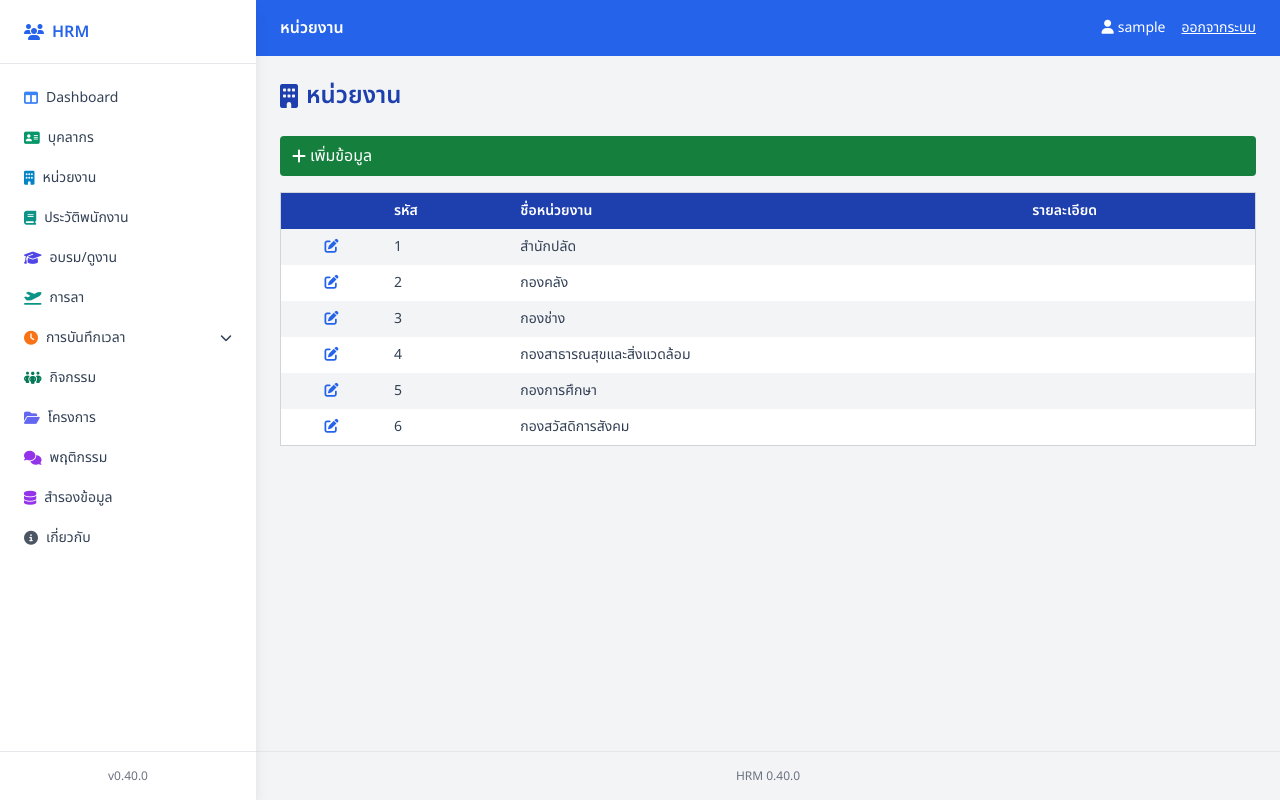
After one commit to theeraphol/hrm, a Flask app: page /hrm/departments in a window 1280 px wide. The commit adds this page. Run offline with Flask 2, Linux system fonts and the light colour scheme; the visitor is signed in with stand-in values (Sample User, id 1); data comes from the database, SQL or seed files in the repository; both versions use the stored data as it was after the commit; some libraries are stand-ins or nearby versions.

Commit message:
add departments table and module

```diff
--- a/config.py
+++ b/config.py
@@ -3,7 +3,7 @@ import os
 class Config:
     """การตั้งค่าสำหรับแอปพลิเคชัน"""
 
-    VERSION = "0.39.0"
+    VERSION = "0.40.0"
 
     # รหัสสถานะการมาทำงาน
     WORK_STATUS = {
--- a/routes/__init__.py
+++ b/routes/__init__.py
@@ -5,5 +5,5 @@ bp = Blueprint('hrm', __name__, url_prefix='/hrm')
 # utility functions and oauth will be set up in app.py and imported here
 
 def register_routes():
-    from . import dashboard, auth, attendance, staff, history, activities, trainings, leaves, behaviors, projects, backup, about
+    from . import dashboard, auth, attendance, staff, history, activities, trainings, leaves, behaviors, projects, backup, about, departments
     # modules register their routes with bp when imported
--- a/routes/attendance.py
+++ b/routes/attendance.py
@@ -15,8 +15,8 @@ def attendance():
     conn = get_connection()
     try:
         with conn.cursor() as cur:
-            cur.execute('SELECT DISTINCT department FROM staff ORDER BY department')
-            departments = [row['department'] or '' for row in cur.fetchall()]
+            cur.execute('SELECT dept_name FROM departments ORDER BY dept_code')
+            departments = [row['dept_name'] for row in cur.fetchall()]
 
             cur.execute('SELECT id, full_name, department FROM staff ORDER BY department, full_name')
             rows = cur.fetchall()
--- /dev/null
+++ b/routes/departments.py
@@ -0,0 +1,54 @@
+from flask import render_template, request, redirect, url_for
+from . import bp
+from .utils import get_connection, sso_authenticated
+
+@bp.route('/departments', methods=['GET', 'POST'])
+def departments():
+    if not sso_authenticated():
+        return redirect(url_for('hrm.login'))
+
+    message = ''
+    edit_record = None
+    open_modal = False
+    conn = get_connection()
+    try:
+        if request.method == 'POST':
+            form = request.form
+            with conn.cursor() as cur:
+                if form.get('orig_code'):
+                    cur.execute(
+                        'UPDATE departments SET dept_name=%s, description=%s WHERE dept_code=%s',
+                        (form.get('dept_name'), form.get('description'), form.get('orig_code'))
+                    )
+                    message = 'แก้ไขข้อมูลเรียบร้อยแล้ว'
+                else:
+                    cur.execute(
+                        'INSERT INTO departments (dept_code, dept_name, description) VALUES (%s,%s,%s)',
+                        (form.get('dept_code'), form.get('dept_name'), form.get('description'))
+                    )
+                    message = 'เพิ่มข้อมูลเรียบร้อยแล้ว'
+                conn.commit()
+
+        edit_code = request.args.get('edit_code')
+        if edit_code:
+            with conn.cursor() as cur:
+                cur.execute('SELECT * FROM departments WHERE dept_code=%s', (edit_code,))
+                edit_record = cur.fetchone()
+            open_modal = True
+        elif request.args.get('add'):
+            open_modal = True
+
+        with conn.cursor() as cur:
+            cur.execute('SELECT * FROM departments ORDER BY dept_code')
+            rows = cur.fetchall()
+    finally:
+        conn.close()
+
+    return render_template(
+        'departments/index.html',
+        departments=rows,
+        edit_record=edit_record,
+        open_modal=open_modal,
+        message=message,
+        title='หน่วยงาน'
+    )
--- a/routes/history.py
+++ b/routes/history.py
@@ -10,6 +10,7 @@ def history():
     message = ''
     edit_record = None
     open_modal = False
+    departments = []
     conn = get_connection()
     try:
         if request.method == 'POST':
@@ -42,6 +43,10 @@ def history():
                     message = 'เพิ่มข้อมูลเรียบร้อยแล้ว'
                 conn.commit()
 
+        with conn.cursor() as cur:
+            cur.execute('SELECT dept_name FROM departments ORDER BY dept_code')
+            departments = cur.fetchall()
+
         edit_id = request.args.get('edit_id')
         if edit_id:
             with conn.cursor() as cur:
@@ -60,6 +65,7 @@ def history():
         'history.html',
         history_list=rows,
         edit_record=edit_record,
+        departments=departments,
         message=message,
         open_modal=open_modal,
         title='ประวัติพนักงาน',
--- a/routes/trainings.py
+++ b/routes/trainings.py
@@ -40,8 +40,8 @@ def trainings():
                 conn.commit()
 
         with conn.cursor() as cur:
-            cur.execute('SELECT DISTINCT department FROM staff ORDER BY department')
-            departments = [row['department'] or '' for row in cur.fetchall()]
+            cur.execute('SELECT dept_name FROM departments ORDER BY dept_code')
+            departments = cur.fetchall()
 
             cur.execute('SELECT id, full_name, department FROM staff ORDER BY department, full_name')
             staff_list = cur.fetchall()
--- a/templates/base.html
+++ b/templates/base.html
@@ -31,6 +31,11 @@
         <li>
           <a href="{{ url_for('hrm.staff') }}" class="flex items-center gap-2 p-2 rounded-lg hover:bg-blue-50">
             <i class="fa-solid fa-address-card text-emerald-600"></i> บุคลากร
+          </a>
+        </li>
+        <li>
+          <a href="{{ url_for('hrm.departments') }}" class="flex items-center gap-2 p-2 rounded-lg hover:bg-blue-50">
+            <i class="fa-solid fa-building text-sky-600"></i> หน่วยงาน
           </a>
         </li>
         <li>
--- /dev/null
+++ b/templates/departments/index.html
@@ -0,0 +1,75 @@
+{% extends 'base.html' %}
+{% block body %}
+<h1 class="text-2xl font-bold text-blue-800 mb-6 flex items-center gap-2">
+  <i class="fa-solid fa-building"></i><span>หน่วยงาน</span>
+</h1>
+<div class="mb-4">
+  <a href="{{ url_for('hrm.departments', add=1) }}" class="bg-green-700 text-white px-3 py-2 rounded hover:bg-green-800 flex items-center gap-1"><i class="fa-solid fa-plus"></i>เพิ่มข้อมูล</a>
+</div>
+<table class="min-w-full bg-white border border-gray-300 text-sm">
+  <thead class="bg-blue-800 text-white">
+    <tr>
+      <th class="py-2 px-3 text-center"></th>
+      <th class="py-2 px-3 text-left">รหัส</th>
+      <th class="py-2 px-3 text-left">ชื่อหน่วยงาน</th>
+      <th class="py-2 px-3 text-left">รายละเอียด</th>
+    </tr>
+  </thead>
+  <tbody>
+    {% for d in departments %}
+    <tr class="odd:bg-gray-100">
+      <td class="py-2 px-3 text-center"><a href="{{ url_for('hrm.departments', edit_code=d.dept_code) }}" class="text-blue-600 hover:underline"><i class="fa-solid fa-pen-to-square"></i></a></td>
+      <td class="py-2 px-3">{{ d.dept_code }}</td>
+      <td class="py-2 px-3">{{ d.dept_name }}</td>
+      <td class="py-2 px-3">{{ d.description or '' }}</td>
+    </tr>
+    {% endfor %}
+  </tbody>
+</table>
+{% if message %}<p class="mt-4 text-center text-green-700"><i class="fa-solid fa-circle-info mr-1"></i>{{ message }}</p>{% endif %}
+<div id="editModal" class="fixed inset-0 bg-black/30 hidden justify-start items-start overflow-auto">
+  <div id="modalBox" class="bg-white p-6 rounded shadow-lg w-full max-w-md mx-auto mt-10 transform transition-all duration-300 -translate-y-10 opacity-0">
+  <form method="post" class="space-y-4">
+    <input type="hidden" name="orig_code" value="{{ edit_record.dept_code if edit_record else '' }}">
+    <h2 class="text-lg font-semibold mb-4 flex items-center gap-2">
+      <i class="fa-solid fa-building"></i>
+      {% if edit_record %}แก้ไขหน่วยงาน{% else %}เพิ่มหน่วยงาน{% endif %}
+    </h2>
+    <div>
+      <label class="block text-sm mb-1">รหัส</label>
+      <input type="text" name="dept_code" value="{{ edit_record.dept_code if edit_record else '' }}" class="border border-gray-300 rounded px-3 py-2 w-full" {% if edit_record %}readonly{% endif %} required>
+    </div>
+    <div>
+      <label class="block text-sm mb-1">ชื่อหน่วยงาน</label>
+      <input type="text" name="dept_name" value="{{ edit_record.dept_name if edit_record else '' }}" class="border border-gray-300 rounded px-3 py-2 w-full" required>
+    </div>
+    <div>
+      <label class="block text-sm mb-1">รายละเอียด</label>
+      <textarea name="description" class="border border-gray-300 rounded px-3 py-2 w-full">{{ edit_record.description if edit_record else '' }}</textarea>
+    </div>
+    <div class="flex gap-2">
+      <button type="submit" class="bg-blue-700 text-white px-4 py-2 rounded hover:bg-blue-800 flex items-center gap-1"><i class="fa-solid fa-floppy-disk"></i>บันทึก</button>
+      {% if edit_record %}
+      <a href="{{ url_for('hrm.departments') }}" class="px-4 py-2 rounded border border-gray-300 text-gray-600 hover:bg-gray-50">ยกเลิก</a>
+      {% endif %}
+      <button type="button" onclick="closeModal()" class="ml-auto px-4 py-2 text-gray-500 hover:underline">ปิด</button>
+    </div>
+  </form>
+  </div>
+</div>
+<script>
+function openModal(){
+  const m=document.getElementById('editModal');
+  const box=document.getElementById('modalBox');
+  m.classList.remove('hidden');
+  setTimeout(()=>{box.classList.remove('-translate-y-10','opacity-0');},10);
+}
+function closeModal(){
+  const m=document.getElementById('editModal');
+  const box=document.getElementById('modalBox');
+  box.classList.add('-translate-y-10','opacity-0');
+  setTimeout(()=>{m.classList.add('hidden');},300);
+}
+{% if open_modal %}window.addEventListener('load',openModal);{% endif %}
+</script>
+{% endblock %}
--- a/templates/trainings.html
+++ b/templates/trainings.html
@@ -51,7 +51,7 @@
         <select id="deptSelect" class="border border-gray-300 rounded px-3 py-2 w-full">
           <option value="">-เลือกหน่วยงาน-</option>
           {% for d in departments %}
-          <option value="{{ d }}">{{ d or 'ไม่ระบุ' }}</option>
+          <option value="{{ d.dept_name }}">{{ d.dept_name }}</option>
           {% endfor %}
         </select>
       </div>
```
Also changed, not shown: schema.sql (+15 -0 lines), templates/history.html (+6 -1 lines).
